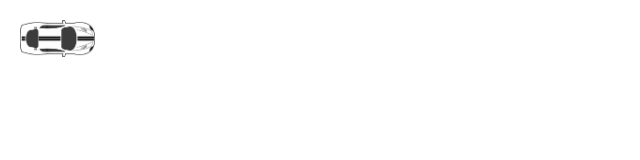
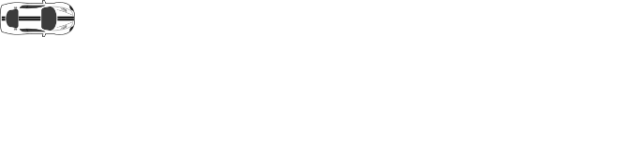
Before and after one commit to darylwada/driving-game, a plain HTML site: page index.html in a window 1280 px wide. Shown: the whole page, without its empty margins (0-640 px from the left). Drawn offline with Linux system fonts and the light colour scheme.

Commit message:
Enhanced move method to update the style property of the img element to change its position according to the car location. #3

```diff
--- a/main.js
+++ b/main.js
@@ -12,10 +12,10 @@ class Car {
   move() {
     switch (this.direction) {
       case 'north':
-        this.location[1] += this.speed
+        this.location[1] -= this.speed
         break
       case 'south':
-        this.location[1]-= this.speed
+        this.location[1] += this.speed
         break
       case 'east':
         this.location[0] += this.speed
@@ -23,14 +23,17 @@ class Car {
       case 'west':
         this.location[0] -= this.speed
     }
+    this.$img.style = "top: " + this.location[1] + "px; " + "left: " + this.location[0] + "px;"
   }
 }
 
 var $img = document.createElement('img')
+$img.className = 'east'
 $img.src = 'car-top-down.png'
+$img.style = "top: 0px; left: 0px;"
 document.body.appendChild($img)
 
-var car = new Car($img, 1, 'east', [0, 0])
+var car = new Car($img, 10, 'east', [0, 0])
 
 document.addEventListener('keydown', (event) => {
   switch (event.key) {
--- a/styles.css
+++ b/styles.css
@@ -1,8 +1,5 @@
-body {
-  margin: 20px;
-}
-
 img {
+  position: absolute;
   max-height: 75px;
   max-width: 75px;
 }
```
